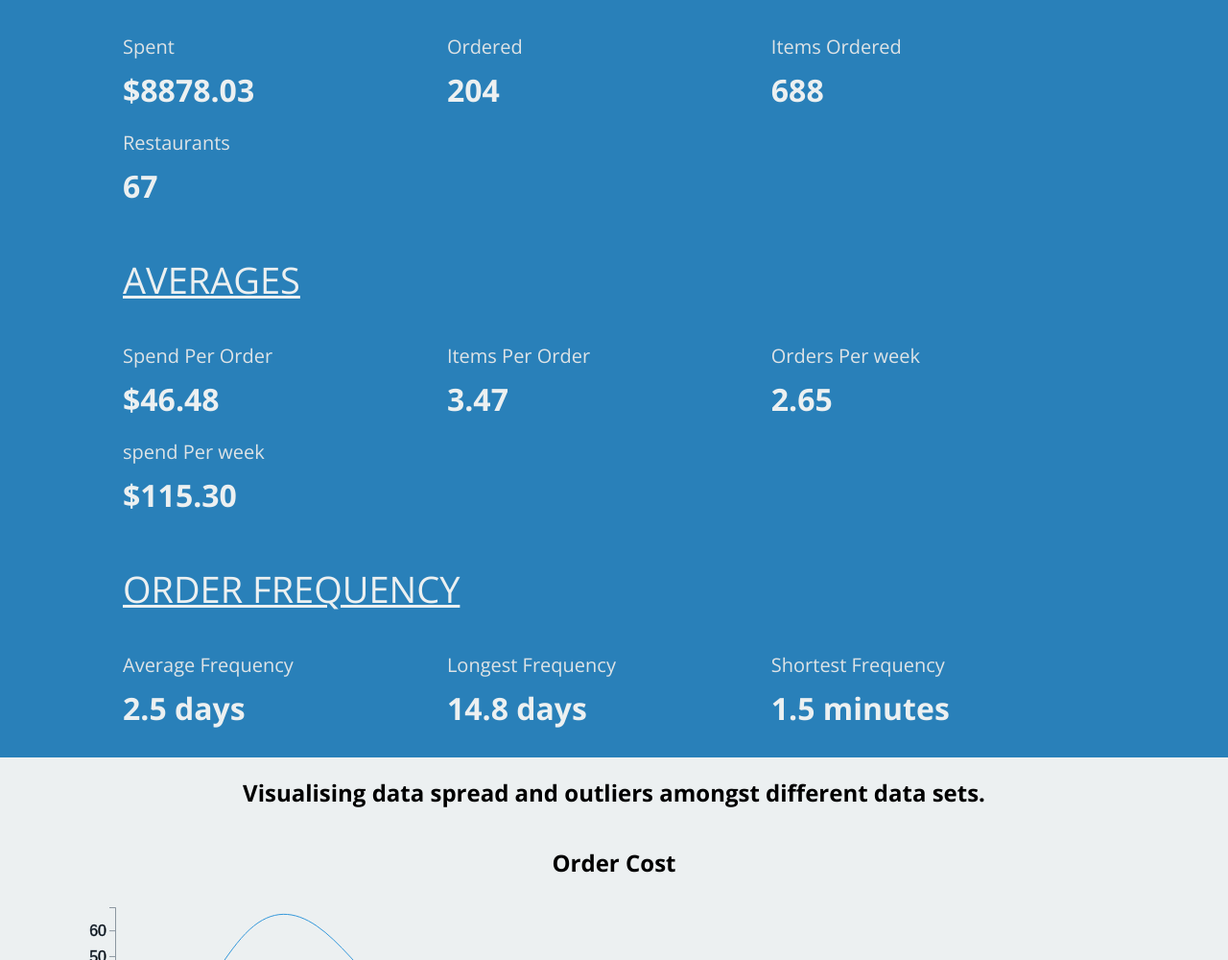
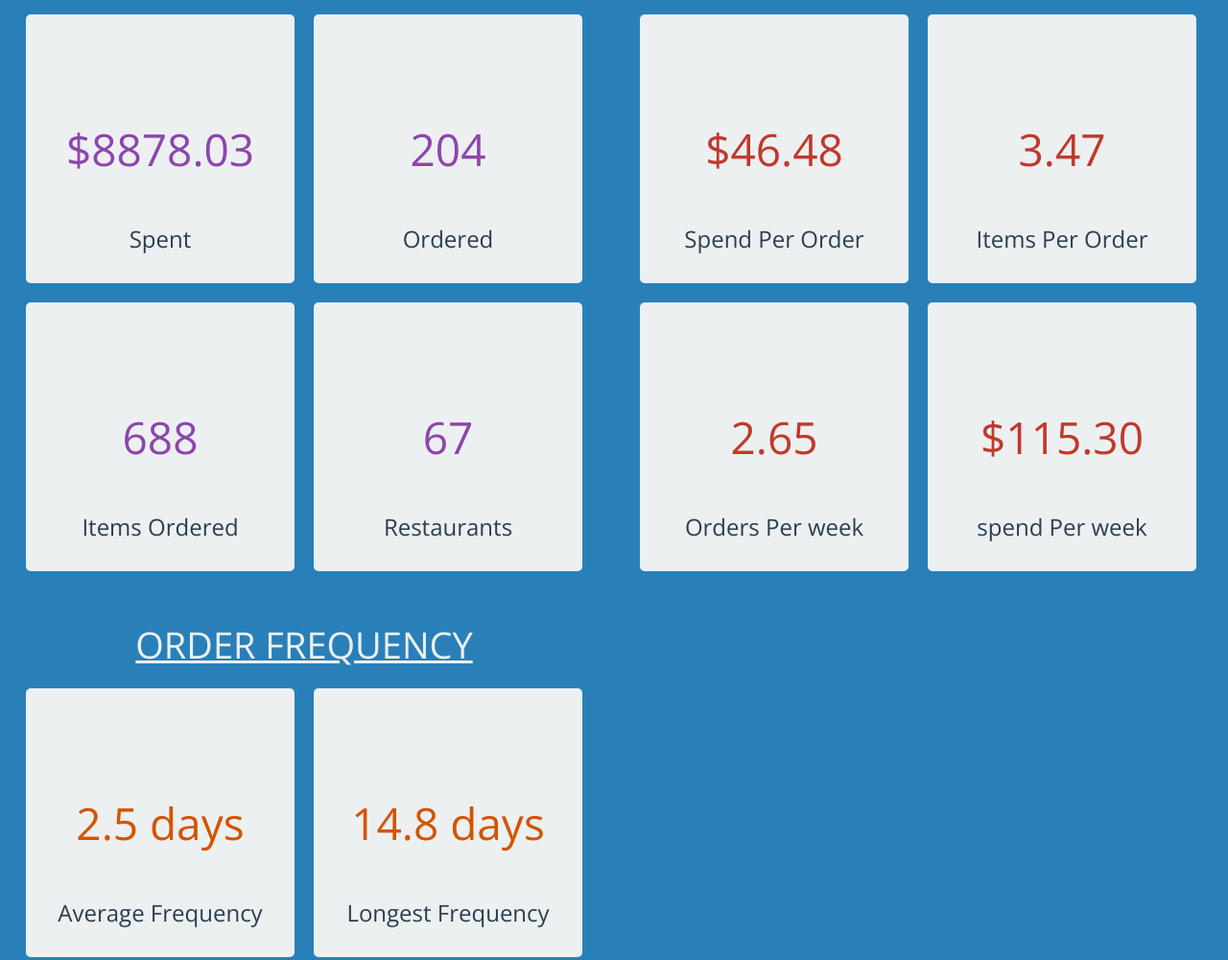
Before and after one commit to nathmack/uber-eats, a plain HTML site: page index.html in a window 1280 px wide. Shown: the part 960-1960 px from the top of the page at 96% size. Drawn offline with nearby package versions, Linux system fonts and the light colour scheme.

Commit message:
updates styles

```diff
--- a/box.js
+++ b/box.js
@@ -86,7 +86,7 @@
         .attr('stroke', '#1abc9c')
         .attr('stroke-width', 1)
         .attr('fill', 'none')
-        .attr('opacity', 0.25)
+        .attr('opacity', 0.40)
 
     // box
     svg
--- a/index.html
+++ b/index.html
@@ -19,12 +19,6 @@
       align-items: center;
       justify-content: center;
       flex-direction: column;
-    }
-
-    #statistics {
-      width: 80%;
-      margin-bottom: 30px;
-      text-align: left;
     }
 
     section:nth-child(2) {
@@ -59,6 +53,7 @@
     }
 
     /* chart */
+
     .time-series {
       position: relative;
       background: #2c3e50;
@@ -127,6 +122,7 @@
     }
 
     /* Tooltip */
+
     .tooltip {
       position: absolute;
       background: #ecf0f1;
@@ -151,12 +147,40 @@
       font-weight: 600;
     }
 
-    /* stats */
+    /* statistics */
+
+    #statistics {
+      width: 1286px;
+      margin-bottom: 30px;
+      margin-left: -60px;
+      text-align: left;
+      display: flex;
+      flex-wrap: wrap;
+    }
+
     .statsGroup {
-      color: #ecf0f1;
+      justify-content: center;
+      display: flex;
+      flex-direction: column;
+      align-items: center;
+      margin-left: 60px;
+    }
+
+    .statsGroup:nth-child(1) {
+      color: #8e44ad;
+    }
+    .statsGroup:nth-child(2) {
+      color: #c0392b;
+    }
+    .statsGroup:nth-child(3) {
+      color: #d35400;
+    }
+    .statsGroup:nth-child(4) {
+      color: #16a085;
     }
 
     .heading {
+      color: #ecf0f1;
       font-size: 38px;
       font-weight: 300;
       text-transform: uppercase;
@@ -168,23 +192,39 @@
     .stats {
       display: flex;
       flex-wrap: wrap;
+      margin-top: -20px;
+      margin-left: -20px;
+      justify-content: space-around;
+      width: 600px;
+    }
+
+    .stat-box {
+      position: relative;
+      background: #ecf0f1;
+      margin-top: 20px;
+      margin-left: 20px;
+      width: 280px;
+      height: 280px;
+      display: flex;
+      flex-direction: column;
+      justify-content: center;
+      align-items: center;
+      border-radius: 5px;
+      padding: 10px;
+      box-sizing: border-box;
     }
 
     .value {
-      font-size: 32px;
+      font-size: 46px;
     }
 
-    .stats > div {
-      font-size: 20px;
-      width: 33%;
-      margin-top: 20px;
-      font-weight: bold;
-    }
-
-    .stats > div > div:first-child {
+    .label {
+      font-size: 24px;
+      color: #16a085;
+      color: #2c3e50;
       font-weight: normal;
-      color: #dee3e6;
-      margin-bottom: 10px;
+      position: absolute;
+      bottom: 30px;
     }
   </style>
   <title>Take away</title>
@@ -220,7 +260,6 @@
   </div>
 
   <script src="../d3/d3.min.js" charset="utf-8"></script>
-  <!-- <script src="https://d3js.org/d3.v5.js"></script> -->
   <script type="text/javascript">
     // handlers
     function handleChartClick(e) {
@@ -603,7 +642,11 @@
           .data(stats)
           .enter()
           .append('div')
-          .html(d => `<div>${d.label}</div><div class="value">${d.value}</div>`)
+          .attr('class', 'stat-box')
+          .html(d => `
+            <div class="value">${d.value}</div>
+            <div class="label">${d.label}</div>
+          `)
     }
 
     renderStatistics(statsData.totals, 'Totals')
```
